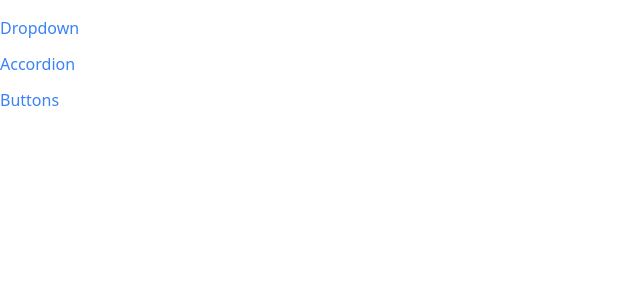
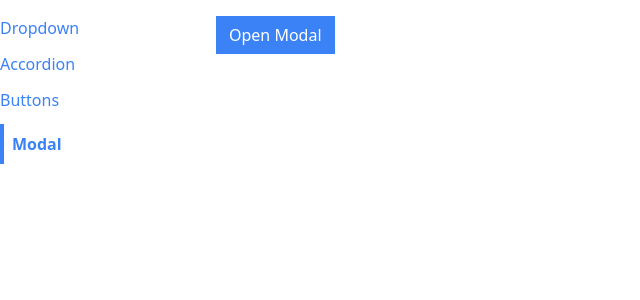
Before and after one commit to yechielklein/components, a React (Create React App) app: page /modal in a window 1280 px wide. Shown: the top 300 px of the page, without its empty margins (0-640 px from the left). Built offline with nearby package versions, Linux system fonts and the light colour scheme.

Commit message:
created Modal component and page

```diff
--- a/public/index.html
+++ b/public/index.html
@@ -14,5 +14,6 @@
 	<body>
 		<noscript>You need to enable JavaScript to run this app.</noscript>
 		<div id="root"></div>
+		<div class="modal-container"></div>
 	</body>
 </html>
--- a/src/App.js
+++ b/src/App.js
@@ -3,6 +3,7 @@
 import AccordionPage from './pages/AccordionPage';
 import DropdownPage from './pages/DropdownPage';
 import ButtonPage from './pages/ButtonPage';
+import ModalPage from './pages/ModalPage';
 
 const App = () => {
 	return (
@@ -18,6 +19,9 @@
 				<Route path='/buttons'>
 					<ButtonPage />
 				</Route>
+				<Route path='/modal'>
+					<ModalPage />
+				</Route>
 			</div>
 		</div>
 	);
--- /dev/null
+++ b/src/components/Modal.js
@@ -0,0 +1,29 @@
+import ReactDOM from 'react-dom';
+import { useEffect } from 'react';
+
+const Modal = ({ onClose, actionBar, children }) => {
+	useEffect(() => {
+		document.body.classList.add('overflow-hidden');
+
+		return () => {
+			document.body.classList.remove('overflow-hidden');
+		};
+	}, []);
+
+	return ReactDOM.createPortal(
+		<div>
+			<div className="fixed inset-0 bg-gray-300 opacity-80"></div>
+			<div className="fixed inset-40 p-10 bg-white">
+				<div className="flex flex-col justify-between h-full">
+					{children}
+					<div className="flex justify-end">
+						{actionBar}
+					</div>
+				</div>
+			</div>
+		</div>,
+		document.querySelector('.modal-container')
+	);
+};
+
+export default Modal;
--- a/src/components/Sidebar.js
+++ b/src/components/Sidebar.js
@@ -4,7 +4,8 @@
 	const links = [
 		{ label: 'Dropdown', path: '/' },
 		{ label: 'Accordion', path: '/accordion' },
-		{ label: 'Buttons', path: '/buttons' }
+		{ label: 'Buttons', path: '/buttons' },
+		{ label: 'Modal', path: '/modal' }
 	];
 
 	const renderedLinks = links.map(link => {
--- /dev/null
+++ b/src/pages/ModalPage.js
@@ -0,0 +1,42 @@
+import { useState } from 'react';
+
+import Modal from '../components/Modal';
+import Button from '../components/Button';
+
+const ModalPage = () => {
+	const [showModal, setShowModal] = useState(false);
+
+	const handleClick = () => {
+		setShowModal(true)
+	};
+
+	const handleClose = () => {
+		setShowModal(false);
+	};
+
+	const actionBar = (
+		<div>
+			<Button primary onClick={handleClose}>I Accept</Button>
+		</div>
+	);
+
+	const modal = (
+		<Modal onClose={handleClose} actionBar={actionBar}>
+			<p>
+				Here is an agreement for you to accept
+			</p>
+		</Modal>
+	);
+
+	return (
+		<div>
+			<Button
+				primary
+				onClick={handleClick}
+			>Open Modal</Button>
+			{showModal && modal}
+		</div>
+	);
+};
+
+export default ModalPage;
```
